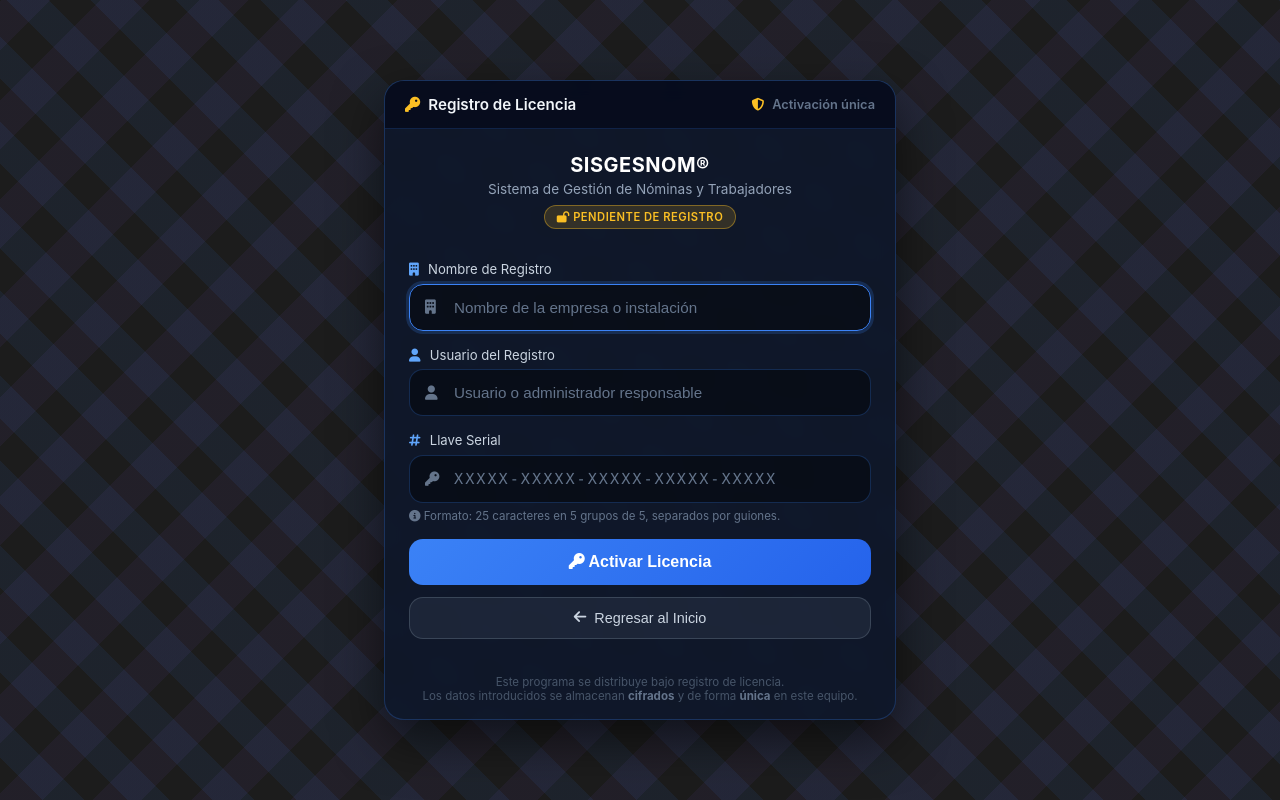
After one commit to kakycu/TransNuBeT, a PHP site: page /nominas/licencia.php in a window 1280 px wide. The commit adds this page. Run offline with PHP 8.4, Linux system fonts and the light colour scheme.

Commit message:
feat(nominas): sistema de licencia SISGESNOM por serial guardado cifrado (regedit Windows / archivo Linux) con bloqueo global antes del login

```diff
--- /dev/null
+++ b/nominas/includes/licencia.php
@@ -0,0 +1,337 @@
+<?php
+// includes/licencia.php - Módulo de licenciamiento del sistema.
+// La licencia se introduce UNA sola vez. Se guarda cifrada (AES-256-CBC)
+// en el Registro de Windows cuando el servidor es Windows, o en un archivo
+// cifrado en el disco duro de la máquina cliente cuando es Linux/otro.
+// Este módulo es 100% PHP/AES y NO depende de la base de datos.
+
+if (!defined('LICENCIA_SECRETO')) {
+    define('LICENCIA_SECRETO', 'SISGESNOM!#2026-K3y-L1c3ncia-5014C0E@Siger');
+}
+
+define('LICENCIA_RUTA_REGISTRO', 'HKCU\Software\SISGESNOM');
+define('LICENCIA_NOMBRE_VALOR', 'Licencia');
+
+// Alfabeto del serial (sin I, O, 0, 1 para evitar confusiones visuales)
+define('LICENCIA_ALFABETO', 'ABCDEFGHJKLMNPQRSTUVWXYZ23456789');
+
+/**
+ * Detecta el backend de almacenamiento según el sistema operativo.
+ * @return string 'windows' | 'archivo'
+ */
+function licencia_backend() {
+    return (stripos(PHP_OS, 'win') === 0) ? 'windows' : 'archivo';
+}
+
+/**
+ * Codifica bytes binarios a Base32 usando el alfabeto del serial.
+ * @param string $bin
+ * @return string
+ */
+function licencia_b32_encode($bin) {
+    $alfabeto = LICENCIA_ALFABETO;
+    $resultado = '';
+    $bits = 0;
+    $valor = 0;
+    $longitud = strlen($bin);
+    for ($i = 0; $i < $longitud; $i++) {
+        $valor = ($valor << 8) | ord($bin[$i]);
+        $bits += 8;
+        while ($bits >= 5) {
+            $resultado .= $alfabeto[($valor >> ($bits - 5)) & 31];
+            $bits -= 5;
+        }
+    }
+    if ($bits > 0) {
+        $resultado .= $alfabeto[($valor << (5 - $bits)) & 31];
+    }
+    return $resultado;
+}
+
+/**
+ * Normaliza un dato de registro/licencia (mayúsculas, sin espacios).
+ * @param string $texto
+ * @return string
+ */
+function licencia_normalizar($texto) {
+    return strtoupper(preg_replace('/\s+/', ' ', trim((string)$texto)));
+}
+
+/**
+ * Normaliza un serial quitando guiones, espacios y pasando a mayúsculas.
+ * @param string $serial
+ * @return string
+ */
+function licencia_normalizar_serial($serial) {
+    return strtoupper(preg_replace('/[^A-Za-z0-9]/', '', (string)$serial));
+}
+
+/**
+ * Genera la llave serial determinística para un nombre+usuario dados.
+ * Solo esta combinación exacta produce esta llave.
+ * @param string $nombre  Nombre de registro
+ * @param string $usuario Usuario del registro
+ * @return string Serial con formato XXXXX-XXXXX-XXXXX-XXXXX-XXXXX
+ */
+function licencia_generar_serial($nombre, $usuario) {
+    $dato = licencia_normalizar($nombre) . '|' . licencia_normalizar($usuario);
+    $hash = hash_hmac('sha256', $dato, LICENCIA_SECRETO, true);
+    $cod = licencia_b32_encode($hash);
+    $cod = substr($cod, 0, 25);
+    return substr($cod, 0, 5) . '-' . substr($cod, 5, 5) . '-' . substr($cod, 10, 5) . '-' . substr($cod, 15, 5) . '-' . substr($cod, 20, 5);
+}
+
+/**
+ * Valida un serial contra el nombre y usuario de registro introducidos.
+ * @param string $nombre
+ * @param string $usuario
+ * @param string $serial
+ * @return bool
+ */
+function licencia_validar_serial($nombre, $usuario, $serial) {
+    $esperado = licencia_normalizar_serial(licencia_generar_serial($nombre, $usuario));
+    $dado     = licencia_normalizar_serial($serial);
+    return ($esperado !== '' && hash_equals($esperado, $dado));
+}
+
+/**
+ * Cifra datos con AES-256-CBC. La clave se deriva del secreto embebido.
+ * @param string $plano
+ * @return string Base64(iv + ciphertext)
+ */
+function licencia_cifrar($plano) {
+    $clave = hash('sha256', LICENCIA_SECRETO, true);
+    $iv    = random_bytes(16);
+    $ct    = openssl_encrypt($plano, 'aes-256-cbc', $clave, OPENSSL_RAW_DATA, $iv);
+    return base64_encode($iv . $ct);
+}
+
+/**
+ * Descifra datos generados por licencia_cifrar().
+ * @param string $b64
+ * @return string|null
+ */
+function licencia_descifrar($b64) {
+    if (!is_string($b64) || $b64 === '') return null;
+    $clave = hash('sha256', LICENCIA_SECRETO, true);
+    $raw   = base64_decode($b64, true);
+    if ($raw === false || strlen($raw) <= 16) return null;
+    $iv      = substr($raw, 0, 16);
+    $ct      = substr($raw, 16);
+    $plano   = openssl_decrypt($ct, 'aes-256-cbc', $clave, OPENSSL_RAW_DATA, $iv);
+    return ($plano === false) ? null : $plano;
+}
+
+/* ================= Backend Windows (Registro) ================= */
+
+/**
+ * Lee el valor cifrado de licencia desde el Registro de Windows.
+ * @return string|null Base64 de la licencia o null si no existe.
+ */
+function licencia_windows_leer() {
+    $ruta = LICENCIA_RUTA_REGISTRO;
+    $cmd  = 'reg query "' . $ruta . "\" /v " . LICENCIA_NOMBRE_VALOR . ' 2>NUL';
+    $salida = @shell_exec($cmd);
+    if ($salida === null || $salida === false) return null;
+    $salida = (string)$salida;
+    // Línea típica: "    Licencia    REG_SZ    <valor>"
+    foreach (preg_split('/\r?\n/', $salida) as $linea) {
+        if (preg_match('/REG_SZ\s+(.+)$/i', trim($linea), $m)) {
+            return trim($m[1]);
+        }
+    }
+    return null;
+}
+
+/**
+ * Escribe el valor cifrado de licencia en el Registro de Windows.
+ * @param string $valor Base64 a guardar.
+ * @return bool
+ */
+function licencia_windows_escribir($valor) {
+    $ruta = LICENCIA_RUTA_REGISTRO;
+    $cmd  = 'reg add "' . $ruta . '" /v ' . LICENCIA_NOMBRE_VALOR . ' /t REG_SZ /d "' . $valor . '" /f 2>NUL';
+    $res  = @shell_exec($cmd);
+    return ($res !== null && $res !== false);
+}
+
+/**
+ * Elimina el valor de licencia del Registro de Windows (para re-registro).
+ * @return bool
+ */
+function licencia_windows_borrar() {
+    $ruta = LICENCIA_RUTA_REGISTRO;
+    $cmd  = 'reg delete "' . $ruta . "\" /v " . LICENCIA_NOMBRE_VALOR . ' /f 2>NUL';
+    $res  = @shell_exec($cmd);
+    return ($res !== null && $res !== false);
+}
+
+/* ================= Backend Archivo (Linux / otros) ================= */
+
+/**
+ * Ruta del archivo de licencia en el disco de la máquina cliente.
+ * Se prefiere el home del usuario; de lo contrario el directorio temporal.
+ * @return string
+ */
+function licencia_archivo_ruta() {
+    $home = getenv('HOME');
+    if (!is_string($home) || $home === '') {
+        $home = getenv('USERPROFILE'); // útil en algunos Windows sin reg
+    }
+    if (is_string($home) && $home !== '' && is_dir($home) && is_writable($home)) {
+        return rtrim($home, '/\\') . '/.sigesnom_licencia.dat';
+    }
+    return sys_get_temp_dir() . '/sigesnom_licencia.dat';
+}
+
+/**
+ * Lee el valor cifrado de licencia desde el archivo.
+ * @return string|null
+ */
+function licencia_archivo_leer() {
+    $ruta = licencia_archivo_ruta();
+    if (!is_file($ruta) || !is_readable($ruta)) return null;
+    $contenido = @file_get_contents($ruta);
+    if (!is_string($contenido)) return null;
+    $url = @parse_url(trim($contenido));
+    return isset($url['query']) ? trim($url['query']) : null;
+}
+
+/**
+ * Escribe el valor cifrado de licencia en el archivo.
+ * El valor se guarda como query string para mantenerlo cifrado (los
+ * temporales de texto plano se evitan con operaciones atómicas).
+ * @param string $valor Base64 a guardar.
+ * @return bool
+ */
+function licencia_archivo_escribir($valor) {
+    $ruta = licencia_archivo_ruta();
+    $tmp  = $ruta . '.' . getmypid() . '.tmp';
+    $datos = 'sigesnom://licencia?' . $valor;
+    $ok = @file_put_contents($tmp, $datos, LOCK_EX);
+    if ($ok === false) return false;
+    chmod($tmp, 0600);
+    $ok = @rename($tmp, $ruta);
+    if (!$ok) { @unlink($tmp); return false; }
+    return true;
+}
+
+/**
+ * Elimina el archivo de licencia (para re-registro).
+ * @return bool
+ */
+function licencia_archivo_borrar() {
+    $ruta = licencia_archivo_ruta();
+    if (is_file($ruta)) return @unlink($ruta);
+    return true;
+}
+
+/* ================= API pública ================= */
+
+/**
+ * Lee los datos de licencia guardados y los descifra.
+ * @return array|null ['registro'=>string,'usuario'=>string,'serial'=>string]
+ */
+function licencia_leer() {
+    if (licencia_backend() === 'windows') {
+        $valor = licencia_windows_leer();
+    } else {
+        $valor = licencia_archivo_leer();
+    }
+    if ($valor === null || $valor === '') return null;
+    $plano = licencia_descifrar($valor);
+    if ($plano === null) return null;
+    $datos = json_decode($plano, true);
+    if (!is_array($datos)) return null;
+    return array(
+        'registro' => isset($datos['r']) ? (string)$datos['r'] : '',
+        'usuario'  => isset($datos['u']) ? (string)$datos['u'] : '',
+        'serial'   => isset($datos['k']) ? (string)$datos['k'] : '',
+    );
+}
+
+/**
+ * Comprueba si el sistema está registrado y el serial es válido.
+ * @return bool
+ */
+function licencia_activada() {
+    $datos = licencia_leer();
+    if ($datos === null) return false;
+    if ($datos['registro'] === '' || $datos['usuario'] === '' || $datos['serial'] === '') return false;
+    return licencia_validar_serial($datos['registro'], $datos['usuario'], $datos['serial']);
+}
+
+/**
+ * Guarda la licencia (una sola vez). Si ya existe una válida no la pisa.
+ * @param string $nombre  Nombre de registro
+ * @param string $usuario Usuario del registro
+ * @param string $serial  Llave serial
+ * @return bool
+ */
+function licencia_guardar($nombre, $usuario, $serial) {
+    if (licencia_activada()) return false; // solo se registra una vez
+    $plano = json_encode(array(
+        'r' => licencia_normalizar($nombre),
+        'u' => licencia_normalizar($usuario),
+        'k' => licencia_normalizar_serial($serial),
+    ));
+    $valor = licencia_cifrar($plano);
+    if (licencia_backend() === 'windows') {
+        return licencia_windows_escribir($valor);
+    }
+    return licencia_archivo_escribir($valor);
+}
+
+/**
+ * Elimina la licencia guardada para permitir re-registro.
+ * @return bool
+ */
+function licencia_borrar() {
+    if (licencia_backend() === 'windows') {
+        return licencia_windows_borrar();
+    }
+    return licencia_archivo_borrar();
+}
+
+/**
+ * Ruta donde se almacena la licencia (informativo).
+ * @return string
+ */
+function licencia_ruta_almacenamiento() {
+    return licencia_backend() === 'windows'
+        ? LICENCIA_RUTA_REGISTRO . '\\' . LICENCIA_NOMBRE_VALOR
+        : licencia_archivo_ruta();
+}
+
+/* ================= Utilidades para pruebas / CLI ================= */
+
+/**
+ * Ejecuta un test rápido de auto-diagnóstico del módulo.
+ * @return array
+ */
+function licencia_test() {
+    $nombre  = 'SISGESNOM';
+    $usuario = 'admin';
+    $serial  = licencia_generar_serial($nombre, $usuario);
+    $resultados = array(
+        'backend'       => licencia_backend(),
+        'serial_ejemplo'=> $serial,
+        'longitud'      => strlen($serial),
+        'validar_ok'    => licencia_validar_serial($nombre, $usuario, $serial),
+        'validar_nok'   => !licencia_validar_serial($nombre, $usuario, $serial . '-X'),
+        'cifrar_descifrar' => (licencia_descifrar(licencia_cifrar('prueba-123')) === 'prueba-123'),
+        'ruta'          => licencia_ruta_almacenamiento(),
+        'guardar'       => null,
+        'leer'          => null,
+        'activada'      => licencia_activada(),
+    );
+    // Test de guardado/lectura sin pisar un registro real existente
+    if (!licencia_activada()) {
+        $guardar_ok = licencia_guardar($nombre, $usuario, $serial);
+        $resultados['guardar'] = $guardar_ok;
+        $resultados['leer']    = licencia_leer();
+        $resultados['leer_activada'] = licencia_activada();
+        if ($guardar_ok) licencia_borrar();
+    }
+    return $resultados;
+}
--- /dev/null
+++ b/nominas/licencia.php
@@ -0,0 +1,331 @@
+<?php
+// licencia.php - Pantalla de registro de licencia (serial).
+// Corre antes del login y NO requiere base de datos.
+// Almacena los datos UNA sola vez, cifrados, en el registro de Windows
+// o en un archivo cifrado del disco (Linux/otros).
+
+error_reporting(E_ALL);
+ini_set('display_errors', '0');
+
+require_once __DIR__ . '/includes/licencia.php';
+
+// Si ya está registrado, ir directo al login.
+if (licencia_activada()) {
+    header('Location: login.php');
+    exit;
+}
+
+$error        = '';
+$guardado_ok  = false;
+$nombre       = isset($_POST['nombre'])  ? trim((string)$_POST['nombre'])  : '';
+$usuario      = isset($_POST['usuario']) ? trim((string)$_POST['usuario']) : '';
+$serial       = isset($_POST['serial'])  ? trim((string)$_POST['serial'])  : '';
+
+if ($_SERVER['REQUEST_METHOD'] === 'POST') {
+    if ($nombre === '') {
+        $error = 'Debe indicar el <b>Nombre de Registro</b>.';
+    } elseif ($usuario === '') {
+        $error = 'Debe indicar el <b>Usuario del Registro</b>.';
+    } elseif (preg_match('/^[A-Z0-9]{5}(-[A-Z0-9]{5}){4}$/', strtoupper($serial)) !== 1) {
+        $error = 'La <b>Llave Serial</b> no tiene el formato válido (XXXXX-XXXXX-XXXXX-XXXXX-XXXXX).';
+    } elseif (!licencia_validar_serial($nombre, $usuario, $serial)) {
+        $error = 'La <b>Llave Serial</b> no corresponde a los datos de registro introducidos.<br>Verifique Nombre y Usuario, o solicite una llave válida.';
+    } else {
+        if (licencia_guardar($nombre, $usuario, $serial)) {
+            $guardado_ok = true;
+        } else {
+            $error = 'No se pudo guardar la licencia en este equipo.<br>Compruebe que la aplicación tiene permisos de escritura.';
+        }
+    }
+}
+
+// Feedback de éxito con SweetAlert y redirección al login.
+if ($guardado_ok) {
+    ?>
+    <!DOCTYPE html>
+    <html lang="es">
+    <head>
+        <meta charset="UTF-8">
+        <meta name="viewport" content="width=device-width, initial-scale=1.0">
+        <title>Registro de Licencia · Completado</title>
+        <link rel="icon" type="image/x-icon" href="../images/favicons/nominas.ico">
+        <link rel="stylesheet" href="css/font-awesome6.4.0/css/all.min.css">
+        <script src="js/sweetalert211.js"></script>
+    </head>
+    <body>
+    <script>
+    Swal.fire({
+        icon: 'success',
+        title: '<i class="fas fa-check-circle" style="color:#4ade80"></i> Registro completado',
+        html: 'El sistema ha sido <b>registrado correctamente</b>.<br>Redirigiendo al inicio de sesión&hellip;',
+        confirmButtonText: '<i class="fas fa-arrow-right-to-bracket"></i> Ir al Login',
+        allowOutsideClick: false,
+        background: '#1e1e2f',
+        color: '#ffffff',
+        confirmButtonColor: '#3b82f6'
+    }).then(function (result) {
+        window.location.href = 'login.php' + (result.isConfirmed ? '' : '');
+    });
+    setTimeout(function () { window.location.href = 'login.php'; }, 6000);
+    </script>
+    </body>
+    </html>
+    <?php
+    exit;
+}
+?>
+<!DOCTYPE html>
+<html lang="es">
+<head>
+    <?php include 'includes/theme_early.php'; ?>
+    <meta charset="UTF-8">
+    <meta name="viewport" content="width=device-width, initial-scale=1.0, maximum-scale=5.0, user-scalable=yes">
+    <title>SISGESNOM· Registro de Licencia</title>
+    <link rel="icon" type="image/x-icon" href="../images/favicons/nominas.ico">
+    <link rel="stylesheet" href="css/font-awesome6.4.0/css/all.min.css">
+    <link rel="stylesheet" href="css/sweetalert2.min.css">
+    <link rel="stylesheet" href="assets/css/responsive.css">
+    <script src="js/sweetalert211.js"></script>
+    <style>
+        * { margin:0; padding:0; box-sizing:border-box; }
+        body {
+            background: linear-gradient(135deg, #0A0F1A 0%, #0C111D 100%);
+            font-family: 'Inter', -apple-system, BlinkMacSystemFont, 'Segoe UI', sans-serif;
+            min-height:100vh;
+            display:flex;
+            align-items:center;
+            justify-content:center;
+            position:relative;
+            padding:1.25rem;
+        }
+        body::before {
+            content:"";
+            position:fixed; inset:0;
+            background-image:
+                repeating-linear-gradient(45deg, transparent, transparent 1.875rem, rgba(59,130,246,0.08) 1.875rem, rgba(59,130,246,0.08) 3.75rem),
+                repeating-linear-gradient(-45deg, transparent, transparent 2.1875rem, rgba(139,92,246,0.06) 2.1875rem, rgba(139,92,246,0.06) 4.375rem);
+            pointer-events:none;
+            z-index:0;
+        }
+        .lic-container {
+            position:relative; z-index:1;
+            width:100%;
+            max-width:32rem;
+        }
+        .lic-card {
+            background: rgba(15, 23, 42, 0.92);
+            border: 0.0625rem solid rgba(59,130,246,0.25);
+            border-radius:1.25rem;
+            box-shadow: 0 1.25rem 3.125rem rgba(0,0,0,0.55);
+            overflow:hidden;
+            backdrop-filter: blur(0.625rem);
+        }
+        .titlebar-lic {
+            display:flex; align-items:center; justify-content:space-between;
+            padding:0.875rem 1.25rem;
+            background: rgba(2,6,23,0.6);
+            border-bottom: 0.0625rem solid rgba(59,130,246,0.2);
+        }
+        .titlebar-title { color:#f1f5f9; font-size:0.95rem; font-weight:600; display:flex; align-items:center; gap:0.5rem; }
+        .titlebar-title i { color:#fbbf24; }
+        .logo-area {
+            display:flex; align-items:center; justify-content:center; gap:1rem;
+            padding:1.5rem 1.25rem 0.75rem;
+        }
+        .logo-area h1 { color:#ffffff; font-size:1.25rem; font-weight:700; letter-spacing:0.5px; }
+        .logo-area .subtitle { color:#94a3b8; font-size:0.85rem; margin-top:0.25rem; }
+        .badge-lic {
+            display:inline-block; margin-top:0.5rem; padding:0.25rem 0.75rem;
+            background: rgba(251,191,36,0.15); color:#fbbf24;
+            border:0.0625rem solid rgba(251,191,36,0.4);
+            border-radius:2rem; font-size:0.7rem; font-weight:600; letter-spacing:0.5px;
+        }
+        .lic-body { padding:1.25rem 1.5rem 1.5rem; }
+        .input-group { margin-bottom:1rem; }
+        .input-group label { display:block; color:#cbd5e1; font-size:0.82rem; margin-bottom:0.4rem; }
+        .input-group label i { color:#60a5fa; margin-right:0.35rem; }
+        .input-with-icon { position:relative; }
+        .input-with-icon > i { position:absolute; left:1rem; top:50%; transform:translateY(-50%); color:#64748b; font-size:0.9rem; }
+        .input-with-icon input {
+            width:100%;
+            padding:0.875rem 1rem 0.875rem 2.75rem;
+            background: rgba(0,0,0,0.4);
+            border:0.0625rem solid rgba(59,130,246,0.25);
+            border-radius:0.875rem;
+            color:#f1f5f9;
+            font-size:0.95rem;
+            outline:none;
+            transition:border-color 0.2s, box-shadow 0.2s;
+        }
+        .input-with-icon input:focus {
+            border-color:#3b82f6;
+            box-shadow:0 0 0 0.1875rem rgba(59,130,246,0.2);
+        }
+        .input-with-icon input::placeholder { color:#64748b; }
+        .serial-input { text-transform:uppercase; letter-spacing:2px; font-family:'Consolas', monospace; }
+        .hint { margin-top:0.375rem; font-size:0.72rem; color:#64748b; }
+        .btn-registrar {
+            width:100%;
+            padding:0.9rem;
+            background: linear-gradient(135deg, #3b82f6 0%, #2563eb 100%);
+            border:none;
+            border-radius:0.875rem;
+            color:#ffffff;
+            font-size:1rem;
+            font-weight:600;
+            cursor:pointer;
+            transition:transform 0.15s, box-shadow 0.2s;
+        }
+        .btn-registrar:hover { transform:translateY(-2px); box-shadow:0 0.625rem 1.25rem rgba(59,130,246,0.35); }
+        .btn-registrar:active { transform:translateY(0); }
+        .btn-home {
+            display:flex; align-items:center; justify-content:center; gap:0.5rem;
+            width:100%;
+            margin-top:0.7rem;
+            padding:0.75rem;
+            background: rgba(148,163,184,0.1);
+            border:0.0625rem solid rgba(148,163,184,0.25);
+            border-radius:0.875rem;
+            color:#cbd5e1;
+            font-size:0.9rem;
+            cursor:pointer;
+            transition:background 0.2s;
+        }
+        .btn-home:hover { background: rgba(148,163,184,0.2); }
+        .lic-footer {
+            padding:0.75rem 1.5rem 1rem;
+            text-align:center;
+            color:#475569;
+            font-size:0.72rem;
+        }
+        .lic-footer b { color:#64748b; }
+    </style>
+</head>
+<body>
+    <div class="lic-container">
+        <div class="lic-card">
+            <div class="titlebar-lic">
+                <div class="titlebar-title">
+                    <i class="fas fa-key"></i> Registro de Licencia
+                </div>
+                <div class="titlebar-title" style="font-size:0.8rem; color:#64748b;">
+                    <i class="fas fa-shield-halved"></i> Activación única
+                </div>
+            </div>
+
+            <div class="logo-area">
+                <div style="text-align:center;">
+                    <h1>SISGESNOM®</h1>
+                    <div class="subtitle">Sistema de Gestión de Nóminas y Trabajadores</div>
+                    <div class="badge-lic"><i class="fas fa-lock-open"></i> PENDIENTE DE REGISTRO</div>
+                </div>
+            </div>
+
+            <div class="lic-body">
+                <form method="POST" action="" id="licForm" autocomplete="off">
+                    <div class="input-group">
+                        <label><i class="fas fa-building"></i> Nombre de Registro</label>
+                        <div class="input-with-icon">
+                            <i class="fas fa-building"></i>
+                            <input type="text" name="nombre" id="nombre" placeholder="Nombre de la empresa o instalación"
+                                   value="<?php echo htmlspecialchars($nombre); ?>" maxlength="120" autofocus>
+                        </div>
+                    </div>
+
+                    <div class="input-group">
+                        <label><i class="fas fa-user"></i> Usuario del Registro</label>
+                        <div class="input-with-icon">
+                            <i class="fas fa-user"></i>
+                            <input type="text" name="usuario" id="usuario" placeholder="Usuario o administrador responsable"
+                                   value="<?php echo htmlspecialchars($usuario); ?>" maxlength="80">
+                        </div>
+                    </div>
+
+                    <div class="input-group">
+                        <label><i class="fas fa-hashtag"></i> Llave Serial</label>
+                        <div class="input-with-icon">
+                            <i class="fas fa-key"></i>
+                            <input type="text" name="serial" id="serial" class="serial-input" maxlength="29"
+                                   placeholder="XXXXX-XXXXX-XXXXX-XXXXX-XXXXX"
+                                   value="<?php echo htmlspecialchars($serial); ?>">
+                        </div>
+                        <div class="hint"><i class="fas fa-circle-info"></i> Formato: 25 caracteres en 5 grupos de 5, separados por guiones.</div>
+                    </div>
+
+                    <button type="submit" class="btn-registrar" id="btnRegistrar">
+                        <i class="fas fa-key"></i> Activar Licencia
+                    </button>
+                    <button type="button" class="btn-home" id="btnHome">
+                        <i class="fas fa-arrow-left"></i> Regresar al Inicio
+                    </button>
+                </form>
+            </div>
+
+            <div class="lic-footer">
+                Este programa se distribuye bajo registro de licencia.<br>
+                Los datos introducidos se almacenan <b>cifrados</b> y de forma <b>única</b> en este equipo.
+            </div>
+        </div>
+    </div>
+
+    <?php if ($error !== ''): ?>
+    <script>
+    document.addEventListener('DOMContentLoaded', function () {
+        Swal.fire({
+            icon: 'error',
+            title: '<i class="fas fa-exclamation-triangle" style="color:#f87171"></i> Registro no válido',
+            html: '<?php echo $error; ?>',
+            confirmButtonText: '<i class="fas fa-check"></i> Entendido',
+            background: '#1e1e2f',
+            color: '#ffffff',
+            confirmButtonColor: '#3b82f6'
+        });
+    });
+    </script>
+    <?php endif; ?>
+
+    <script>
+    document.addEventListener('DOMContentLoaded', function () {
+        var serial = document.getElementById('serial');
+
+        // Autoconvertir a mayúsculas mientras se escribe.
+        serial.addEventListener('input', function () {
+            serial.value = serial.value.toUpperCase();
+        });
+
+        // Polegar: rellenar guiones automáticamente (un grupo por foco).
+        serial.addEventListener('keyup', function () {
+            var val = serial.value.replace(/[^A-Z0-9]/g, '').slice(0, 25);
+            var grupos = [];
+            for (var i = 0; i < val.length; i += 5) {
+                grupos.push(val.substr(i, 5));
+            }
+            serial.value = grupos.join('-');
+        });
+
+        document.getElementById('btnHome').addEventListener('click', function () {
+            window.location.href = '../index.php';
+        });
+
+        var form = document.getElementById('licForm');
+        form.addEventListener('submit', function (e) {
+            var v = serial.value.replace(/[^A-Z0-9]/g, '');
+            if (v.length !== 25) {
+                e.preventDefault();
+                Swal.fire({
+                    icon: 'warning',
+                    title: 'Llave incompleta',
+                    html: 'La llave serial debe contener <b>25 caracteres</b> en 5 grupos de 5.',
+                    confirmButtonText: '<i class="fas fa-check"></i> Entendido',
+                    background: '#1e1e2f',
+                    color: '#ffffff',
+                    confirmButtonColor: '#3b82f6'
+                });
+                serial.focus();
+                return;
+            }
+        });
+    });
+    </script>
+</body>
+</html>
```
Also changed, not shown: nominas/ajax/restore_progress.php (+8 -0 lines), nominas/config/database.php (+19 -0 lines), nominas/limpiar_logs.php (+6 -1 lines).
